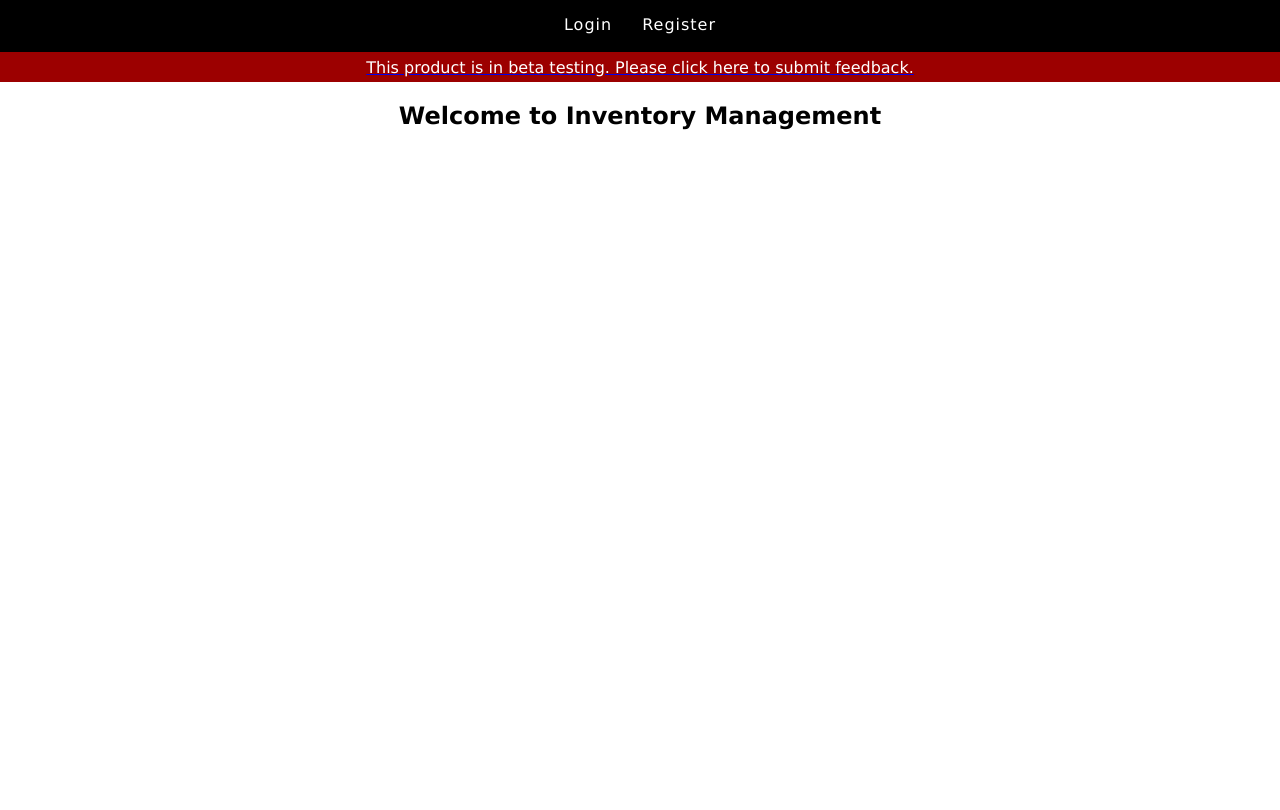
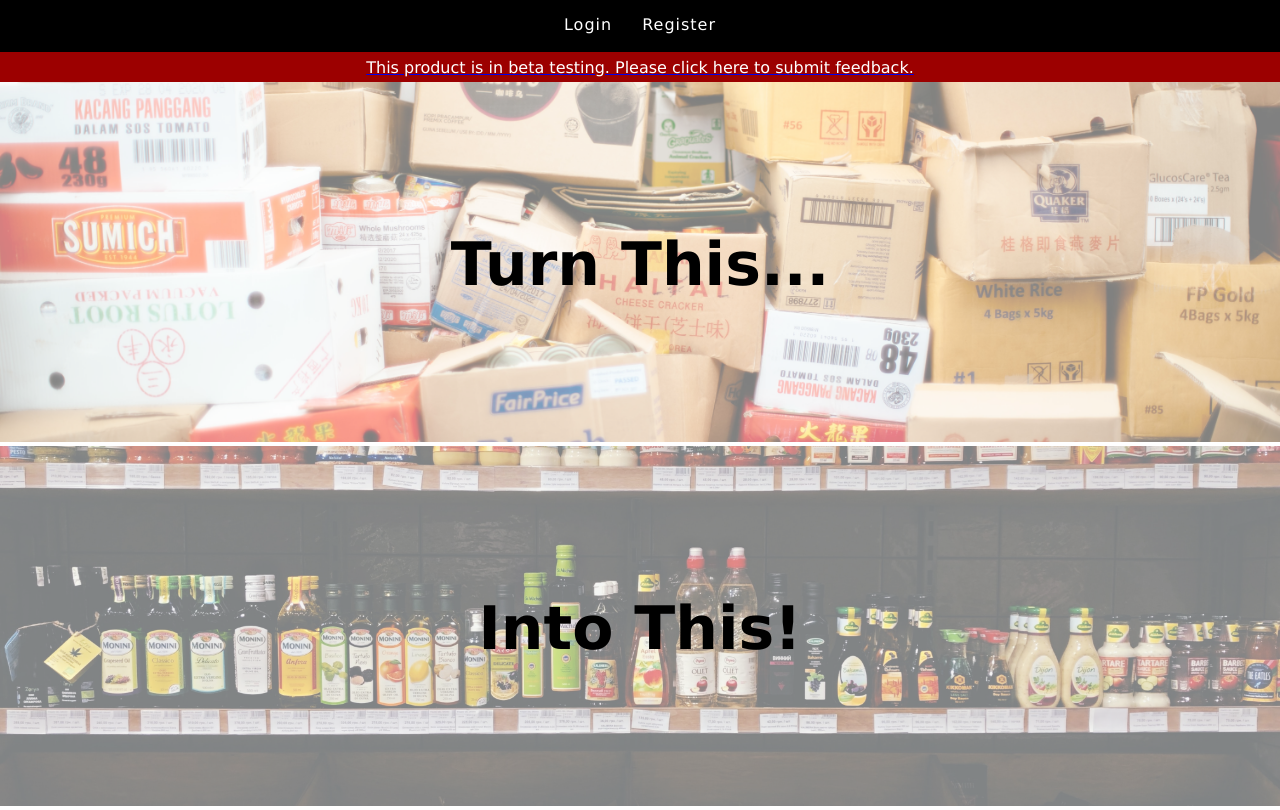
Before and after one commit to Eric-Lingren/inventory-manager, a React (Create React App) app in the folder client/: page / in a window 1280 px wide. Built offline with nearby package versions, Linux system fonts and the light colour scheme; no server answers.

Commit message:
styling home page

```diff
--- a/client/src/App.css
+++ b/client/src/App.css
@@ -144,6 +144,37 @@ option{
   backdrop-filter: blur(3px);
 }
 
+.home-wrapper{
+  display: flex;
+  flex-direction: column;
+  justify-content: center;
+  align-items: center;
+}
+
+.image-container {
+  position: relative;
+  text-align: center;
+  margin: 0;
+}
+.centered-image-text{
+  font-size: 60px;
+  font-weight: bold;
+  color: #000;
+  position: absolute;
+  width: 100%;
+  top: 50%;
+  left: 50%;
+  transform: translate(-50%, -50%);
+}
+
+.home-image{
+  opacity: .5;
+  width: 100vw;
+  height: 45vh;
+  object-fit: cover;
+  margin: 0;
+}
+
 
 @media(max-width : 450px) {
   .button-delete{
--- a/client/src/global/Home.js
+++ b/client/src/global/Home.js
@@ -1,9 +1,18 @@
 import React from 'react';
+import unorganizedImage from '../assets/unorganized-image.jpg'
+import organizedImage from '../assets/organized-image.jpg'
 
 const Dashboard = () => {
     return (
-        <div>
-            <h2> Welcome to Inventory Management </h2>
+        <div className='home-wrapper'>
+            <div className='image-container'>
+                <img src={unorganizedImage} alt='unorganized'  className='home-image'/>
+                <div className="centered-image-text">Turn This...</div>
+            </div>
+            <div className='image-container'>
+                <img src={organizedImage} alt='organized'  className='home-image'/>
+                <div className="centered-image-text"> Into This! </div>
+            </div>
 
         </div>
     );
```
Also changed, not shown: client/src/assets/organized-image.jpg (added), client/src/assets/unorganized-image.jpg (added).
